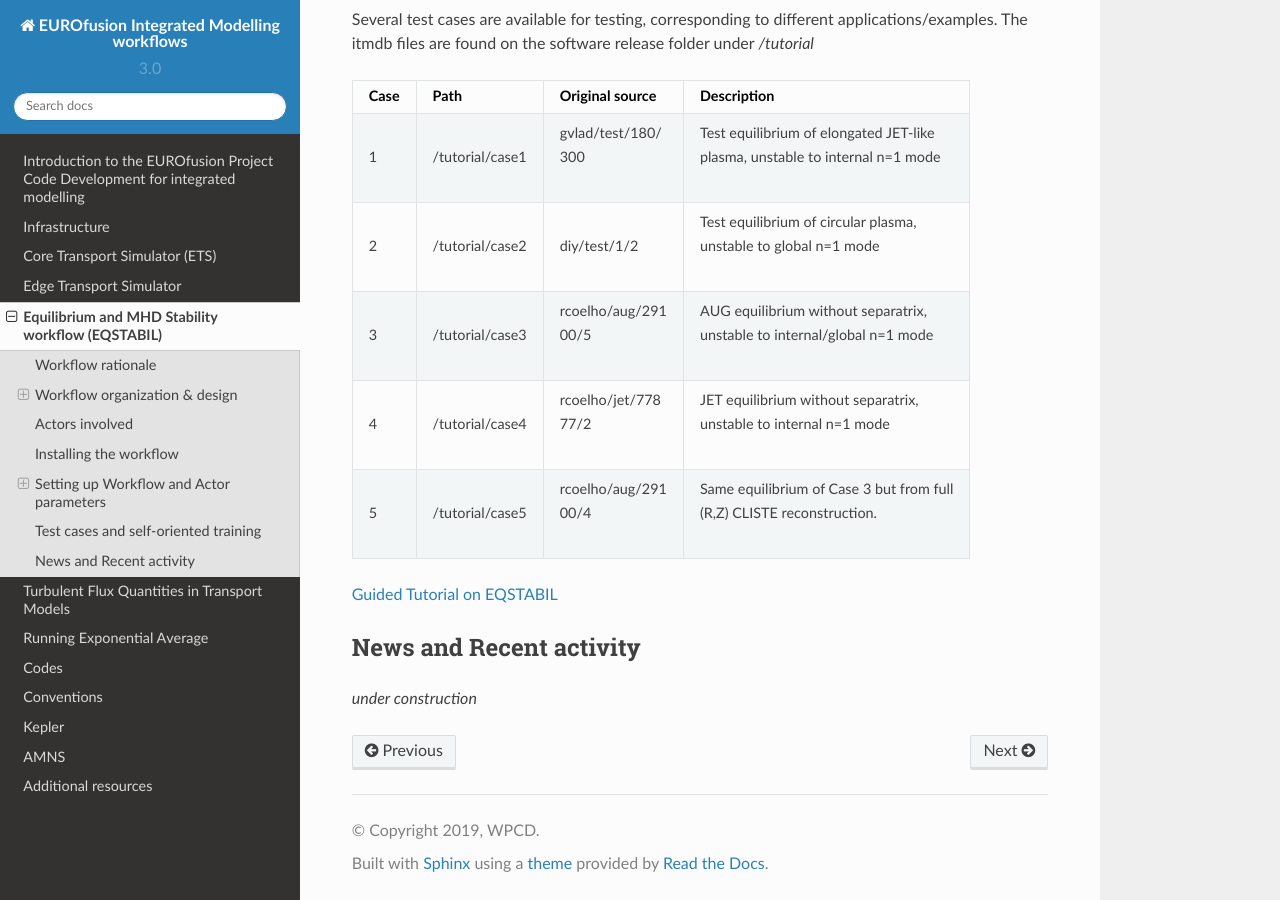
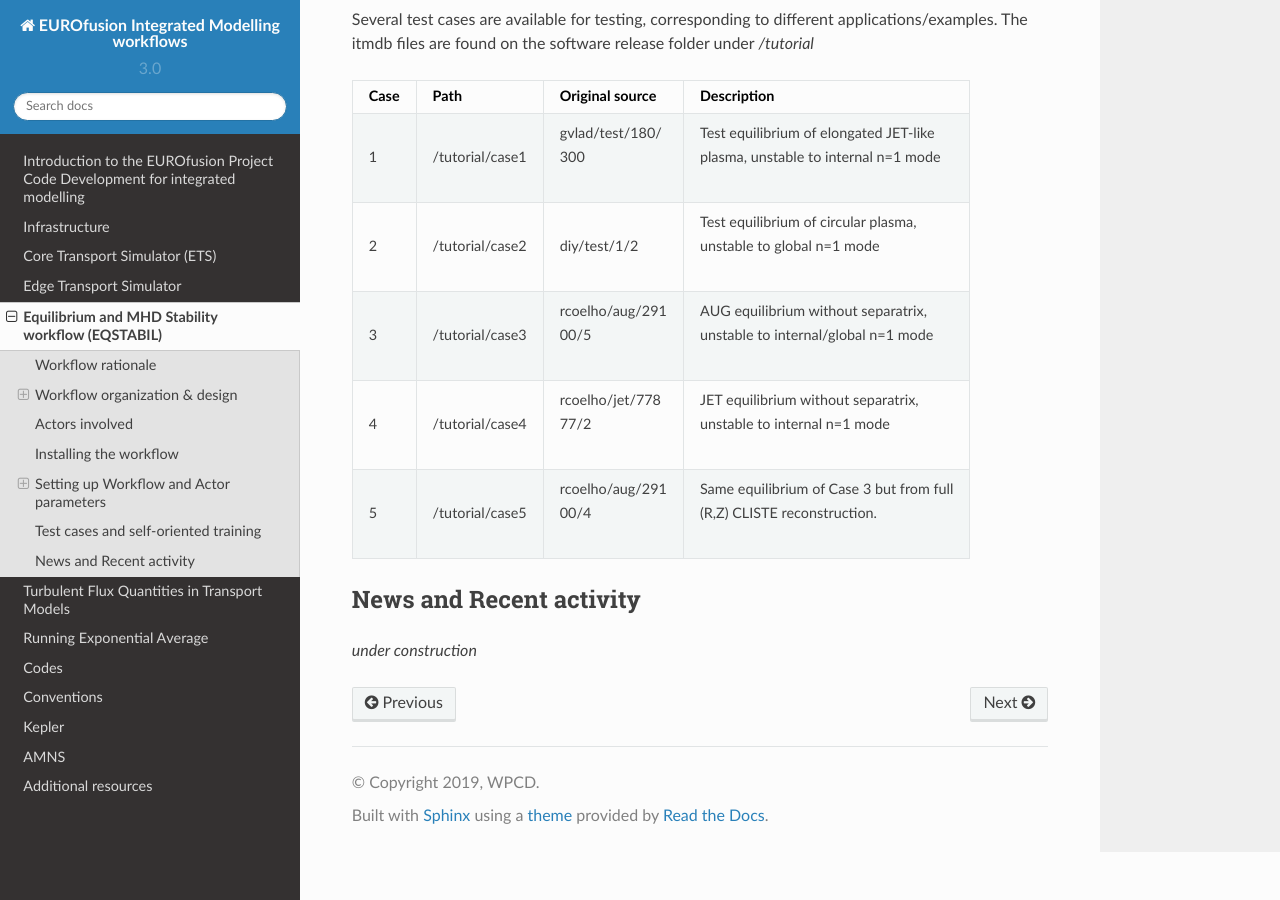
Before and after one commit to WPCD-Workflows/documentation, a Sphinx documentation site: the page built from source/es.rst, in a window 1280 px wide and 900 px high, scrolled down 7078 px. Built offline with Sphinx 7.4.7 and the Read the Docs theme 2.0.0, drawn with Linux system fonts in a browser that asks for light colours.

Commit message:
Update es.rst

```diff
--- a/source/es.rst
+++ b/source/es.rst
@@ -409,7 +409,6 @@ folder under */tutorial*
 |                 |                 |                   |   reconstruction. |
 +-----------------+-----------------+-------------------+-------------------+
 
-`Guided Tutorial on EQSTABIL <%ATTACHURL%/Tutorial_EQSTABIL.pdf>`__
 
 News and Recent activity
 ========================
```
